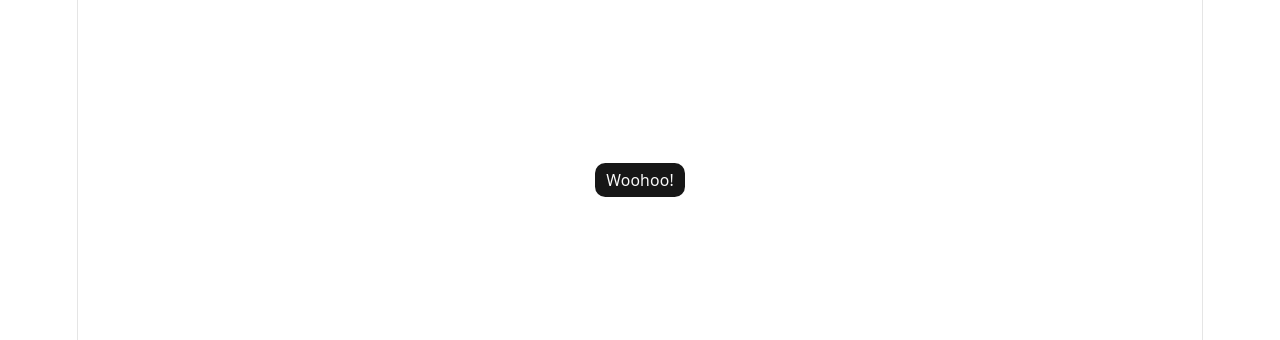
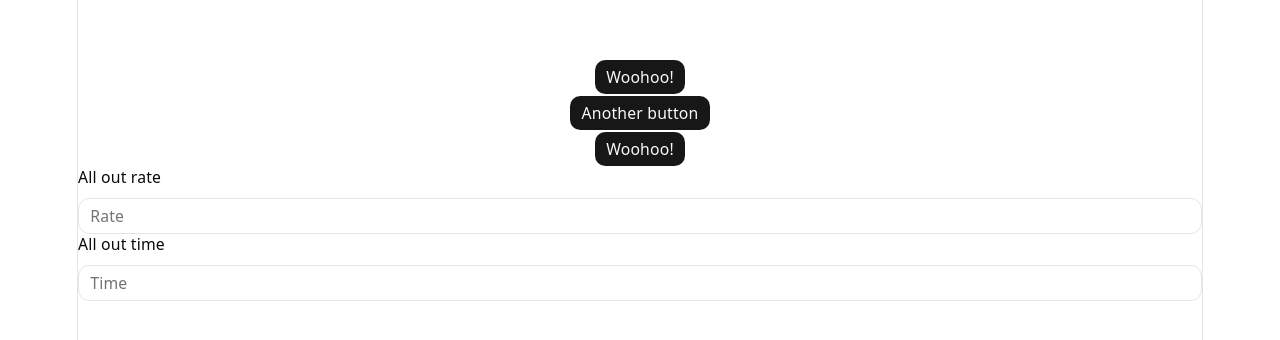
Before and after one commit to Fiona-1981/swimmer-data, a React (Vite) app in the folder frontend/: page / in a window 1280 px wide. Shown: the part 220-560 px from the top of the page. Built offline with nearby package versions, Linux system fonts and the light colour scheme.

Commit message:
Add field from shadcn and experiment with App.tsx

```diff
--- a/frontend/src/App.tsx
+++ b/frontend/src/App.tsx
@@ -1,10 +1,31 @@
 import { Button } from "@/components/ui/button"
+import { Input } from "@/components/ui/input"
+import {
+  Field,
+  FieldDescription,
+  FieldLabel,
+} from "@/components/ui/field"
 
 function App() {
   return (
-    <div className="flex min-h-svh flex-col items-center justify-center">
-      <Button>Woohoo!</Button>
-    </div>
+    <>
+      <div className="flex min-h-svh flex-col items-center justify-center">
+        <Button>Woohoo!</Button>
+        <Button>Another button</Button>
+        <Button>Woohoo!</Button>
+        <Field>
+          <FieldLabel htmlFor="input-demo-api-key">All out rate</FieldLabel>
+          <Input id="input-demo-api-key" type="password" placeholder="Rate" />
+          {/* <FieldDescription>
+            A field description can go here.
+          </FieldDescription> */}
+        </Field>
+        <Field>
+          <FieldLabel htmlFor="input-demo-api-key">All out time</FieldLabel>
+          <Input id="input-demo-api-key" type="password" placeholder="Time" />
+        </Field>
+      </div>
+    </>
   )
 }
 
--- /dev/null
+++ b/frontend/src/components/ui/field.tsx
@@ -0,0 +1,236 @@
+import { useMemo } from "react"
+import { cva, type VariantProps } from "class-variance-authority"
+import { cn } from "cn"
+
+import { Label } from "@/components/ui/label"
+import { Separator } from "@/components/ui/separator"
+
+function FieldSet({ className, ...props }: React.ComponentProps<"fieldset">) {
+  return (
+    <fieldset
+      data-slot="field-set"
+      className={cn(
+        "flex flex-col gap-4 has-[>[data-slot=checkbox-group]]:gap-3 has-[>[data-slot=radio-group]]:gap-3",
+        className
+      )}
+      {...props}
+    />
+  )
+}
+
+function FieldLegend({
+  className,
+  variant = "legend",
+  ...props
+}: React.ComponentProps<"legend"> & { variant?: "legend" | "label" }) {
+  return (
+    <legend
+      data-slot="field-legend"
+      data-variant={variant}
+      className={cn(
+        "mb-1.5 font-medium data-[variant=label]:text-sm data-[variant=legend]:text-base",
+        className
+      )}
+      {...props}
+    />
+  )
+}
+
+function FieldGroup({ className, ...props }: React.ComponentProps<"div">) {
+  return (
+    <div
+      data-slot="field-group"
+      className={cn(
+        "group/field-group @container/field-group flex w-full flex-col gap-5 data-[slot=checkbox-group]:gap-3 *:data-[slot=field-group]:gap-4",
+        className
+      )}
+      {...props}
+    />
+  )
+}
+
+const fieldVariants = cva(
+  "group/field flex w-full gap-2 data-[invalid=true]:text-destructive",
+  {
+    variants: {
+      orientation: {
+        vertical: "flex-col *:w-full [&>.sr-only]:w-auto",
+        horizontal:
+          "flex-row items-center has-[>[data-slot=field-content]]:items-start *:data-[slot=field-label]:flex-auto has-[>[data-slot=field-content]]:[&>[role=checkbox],[role=radio]]:mt-px",
+        responsive:
+          "flex-col *:w-full @md/field-group:flex-row @md/field-group:items-center @md/field-group:*:w-auto @md/field-group:has-[>[data-slot=field-content]]:items-start @md/field-group:*:data-[slot=field-label]:flex-auto [&>.sr-only]:w-auto @md/field-group:has-[>[data-slot=field-content]]:[&>[role=checkbox],[role=radio]]:mt-px",
+      },
+    },
+    defaultVariants: {
+      orientation: "vertical",
+    },
+  }
+)
+
+function Field({
+  className,
+  orientation = "vertical",
+  ...props
+}: React.ComponentProps<"div"> & VariantProps<typeof fieldVariants>) {
+  return (
+    <div
+      role="group"
+      data-slot="field"
+      data-orientation={orientation}
+      className={cn(fieldVariants({ orientation }), className)}
+      {...props}
+    />
+  )
+}
+
+function FieldContent({ className, ...props }: React.ComponentProps<"div">) {
+  return (
+    <div
+      data-slot="field-content"
+      className={cn(
+        "group/field-content flex flex-1 flex-col gap-0.5 leading-snug",
+        className
+      )}
+      {...props}
+    />
+  )
+}
+
+function FieldLabel({
+  className,
+  ...props
+}: React.ComponentProps<typeof Label>) {
+  return (
+    <Label
+      data-slot="field-label"
+      className={cn(
+        "group/field-label peer/field-label flex w-fit gap-2 leading-snug group-data-[disabled=true]/field:opacity-50 has-data-checked:border-primary/30 has-data-checked:bg-primary/5 has-[>[data-slot=field]]:rounded-lg has-[>[data-slot=field]]:border has-[>[data-slot=field]]:not-has-[:disabled,[data-disabled]]:hover:bg-muted/50 has-[>[data-slot=field]]:has-[:focus-visible]:border-ring has-[>[data-slot=field]]:has-[:focus-visible]:ring-3 has-[>[data-slot=field]]:has-[:focus-visible]:ring-ring/50 *:data-[slot=field]:p-2.5 dark:has-data-checked:border-primary/20 dark:has-data-checked:bg-primary/10",
+        "has-[>[data-slot=field]]:w-full has-[>[data-slot=field]]:flex-col",
+        className
+      )}
+      {...props}
+    />
+  )
+}
+
+function FieldTitle({ className, ...props }: React.ComponentProps<"div">) {
+  return (
+    <div
+      data-slot="field-label"
+      className={cn(
+        "flex w-fit items-center gap-2 text-sm font-medium group-data-[disabled=true]/field:opacity-50",
+        className
+      )}
+      {...props}
+    />
+  )
+}
+
+function FieldDescription({ className, ...props }: React.ComponentProps<"p">) {
+  return (
+    <p
+      data-slot="field-description"
+      className={cn(
+        "text-left text-sm leading-normal font-normal text-muted-foreground group-has-data-horizontal/field:text-balance [[data-variant=legend]+&]:-mt-1.5",
+        "last:mt-0 nth-last-2:-mt-1",
+        "[&>a]:underline [&>a]:underline-offset-4 [&>a:hover]:text-primary",
+        className
+      )}
+      {...props}
+    />
+  )
+}
+
+function FieldSeparator({
+  children,
+  className,
+  ...props
+}: React.ComponentProps<"div"> & {
+  children?: React.ReactNode
+}) {
+  return (
+    <div
+      data-slot="field-separator"
+      data-content={!!children}
+      className={cn(
+        "relative -my-2 h-5 text-sm group-data-[variant=outline]/field-group:-mb-2",
+        className
+      )}
+      {...props}
+    >
+      <Separator className="absolute inset-0 top-1/2" />
+      {children && (
+        <span
+          className="relative mx-auto block w-fit bg-background px-2 text-muted-foreground"
+          data-slot="field-separator-content"
+        >
+          {children}
+        </span>
+      )}
+    </div>
+  )
+}
+
+function FieldError({
+  className,
+  children,
+  errors,
+  ...props
+}: React.ComponentProps<"div"> & {
+  errors?: Array<{ message?: string } | undefined>
+}) {
+  const content = useMemo(() => {
+    if (children) {
+      return children
+    }
+
+    if (!errors?.length) {
+      return null
+    }
+
+    const uniqueErrors = [
+      ...new Map(errors.map((error) => [error?.message, error])).values(),
+    ]
+
+    if (uniqueErrors?.length == 1) {
+      return uniqueErrors[0]?.message
+    }
+
+    return (
+      <ul className="ml-4 flex list-disc flex-col gap-1">
+        {uniqueErrors.map(
+          (error, index) =>
+            error?.message && <li key={index}>{error.message}</li>
+        )}
+      </ul>
+    )
+  }, [children, errors])
+
+  if (!content) {
+    return null
+  }
+
+  return (
+    <div
+      role="alert"
+      data-slot="field-error"
+      className={cn("text-sm font-normal text-destructive", className)}
+      {...props}
+    >
+      {content}
+    </div>
+  )
+}
+
+export {
+  Field,
+  FieldLabel,
+  FieldDescription,
+  FieldError,
+  FieldGroup,
+  FieldLegend,
+  FieldSeparator,
+  FieldSet,
+  FieldContent,
+  FieldTitle,
+}
--- /dev/null
+++ b/frontend/src/components/ui/label.tsx
@@ -0,0 +1,17 @@
+import * as React from "react"
+import { cn } from "cn"
+
+function Label({ className, ...props }: React.ComponentProps<"label">) {
+  return (
+    <label
+      data-slot="label"
+      className={cn(
+        "flex items-center gap-2 text-sm leading-none font-medium select-none group-data-[disabled=true]:pointer-events-none group-data-[disabled=true]:opacity-50 peer-disabled:cursor-not-allowed peer-disabled:opacity-50",
+        className
+      )}
+      {...props}
+    />
+  )
+}
+
+export { Label }
--- /dev/null
+++ b/frontend/src/components/ui/separator.tsx
@@ -0,0 +1,24 @@
+"use client"
+
+import { Separator as SeparatorPrimitive } from "@base-ui/react/separator"
+import { cn } from "cn"
+
+function Separator({
+  className,
+  orientation = "horizontal",
+  ...props
+}: SeparatorPrimitive.Props) {
+  return (
+    <SeparatorPrimitive
+      data-slot="separator"
+      orientation={orientation}
+      className={cn(
+        "shrink-0 bg-border data-horizontal:h-px data-horizontal:w-full data-vertical:w-px data-vertical:self-stretch",
+        className
+      )}
+      {...props}
+    />
+  )
+}
+
+export { Separator }
```
